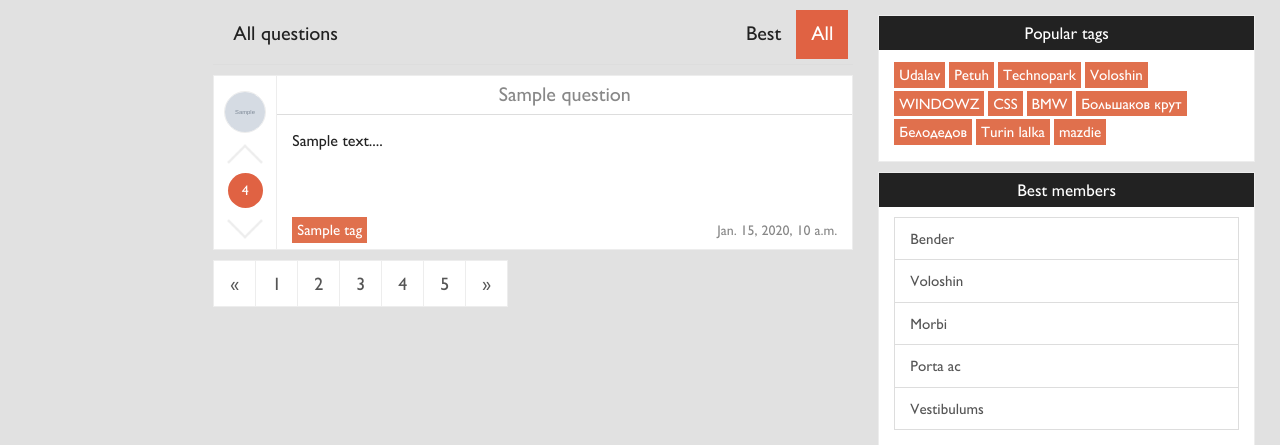
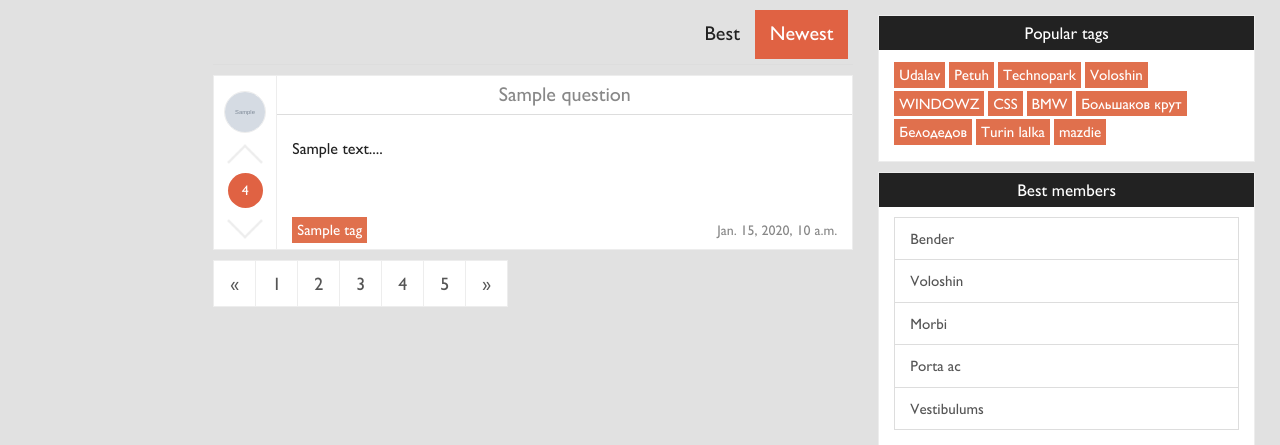
Before and after one commit to rgnlax/AskDjango, a Django app: page / in a window 1280 px wide. Shown: the part 54-499 px from the top of the page. Run offline with Django 3.2, Linux system fonts and the light colour scheme; tables that the repository leaves empty hold one stand-in row (values such as "Sample post"); grey boxes marked "Sample" are stand-in pictures; parts of the project's set-up code (start-up, migrations or seed data) failed here and were passed over.

Commit message:
Best and Newest questions navigation

```diff
--- a/ask/urls.py
+++ b/ask/urls.py
@@ -7,5 +7,7 @@ urlpatterns = patterns('',
     url(r'^question/(?P<question_id>\d+)', views.question, name="question"),
     url(r'^login', views.login, name="login"),
     url(r'^register', views.register, name="register"),
-    url(r'^ask', views.ask, name="ask")
+    url(r'^ask', views.ask, name="ask"),
+    url(r'^newest', views.index, {'order':'newest'}, name="newest"),
+    url(r'^best', views.index, {'order':'best'}, name="best"),
 )
--- a/ask/views.py
+++ b/ask/views.py
@@ -4,18 +4,22 @@ from django.http import Http404
 
 global_context = {"authorized" : True}
 
-def index(request):
-	#try:
+def index(request, order=None):
 	tag = request.GET.get('tag')
 	if tag:
 		question_list = Question.newest_questions.filter(tags__title__exact=tag)
 	else:
-		question_list = Question.newest_questions.all()
-	context = dict(global_context)
-	context.update( { 'question_list': question_list } )
+		if not order or order == 'newest':
+			question_list = Question.newest_questions.all()
+		elif order == 'best':
+			question_list = Question.best_questions.all()
+		else:
+			raise Http404
+
+	context = { 'question_list': question_list,
+				'order': order,
+				'tag': tag }
 	response = render(request, 'index.html', context)
-	#except Exception, e:
-	#	raise Http404
 	return response
 
 def question(request, question_id):
--- a/static/css/custom_style.css
+++ b/static/css/custom_style.css
@@ -205,8 +205,8 @@ a.header:focus {
 .question-title-container {
   width: 100%;
   padding-top: 10px;
-  padding-left: 15px;
-  padding-right: 15px;
+  padding-left: 7px;
+  padding-right: 7px;
   color: #222;
   font-size: 16px;
   min-height: 90px;
@@ -215,8 +215,6 @@ a.header:focus {
   display: block;
   width: 100%;
   padding: 10px;
-  padding-left: 15px;
-  padding-right: 15px;
   color: #222;
   font-size: 18px;
   margin-right: 0px;
@@ -224,13 +222,15 @@ a.header:focus {
 }
 .answer-title-container {
   display: block;
-  width: 100%;
-  padding: 20px;
+  margin: auto;
+  padding: 5px;
   color: #222;
   font-size: 18px;
   min-height: 172px;
+  border-bottom: 1px solid #ededed;
 }
 .title-text {
+  padding: 8px;
   vertical-align: middle;
 }
 .question-inner-container {
@@ -425,7 +425,7 @@ a.tag {
 .pills > .title {
   float: left;
   display: block;
-  padding: 10px 15px;
-  font-size: 20px;
+  padding: 3px;
+  font-size: 30px;
   color: #222;
 }
--- a/templates/index.html
+++ b/templates/index.html
@@ -3,9 +3,11 @@
 {% block content %}
   <div class="header row">
     <ul class="nav pills">
-      <li role="presentation" class="active"><a href="#">All</a></li>
-      <li role="presentation"><a href="#">Best</a></li>
-      <li class="title">All questions</li>
+        <li {% if not tag and not order or order == 'newest' %}class="active"{% endif %}><a href="/newest">Newest</a></li>
+        <li {% if order == 'best' %}class="active"{% endif %}><a href="/best">Best</a></li>
+        {% if tag %}
+        <li class="title">Tag: {{ tag }}</li>
+        {% endif %}
     </ul>
   </div>
 {% if question_list %}
```
Also changed, not shown: templates/question.html (+4 -9 lines).
